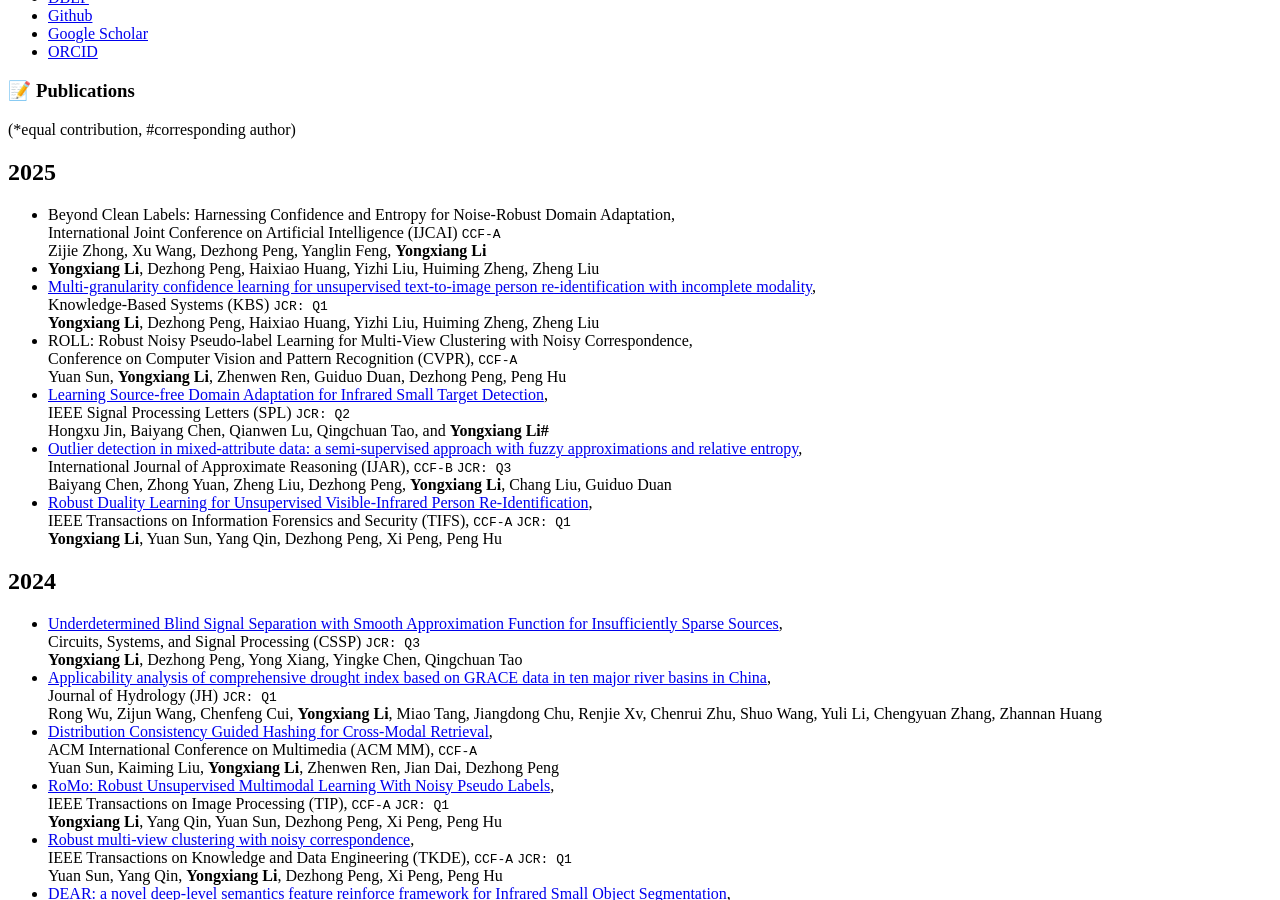
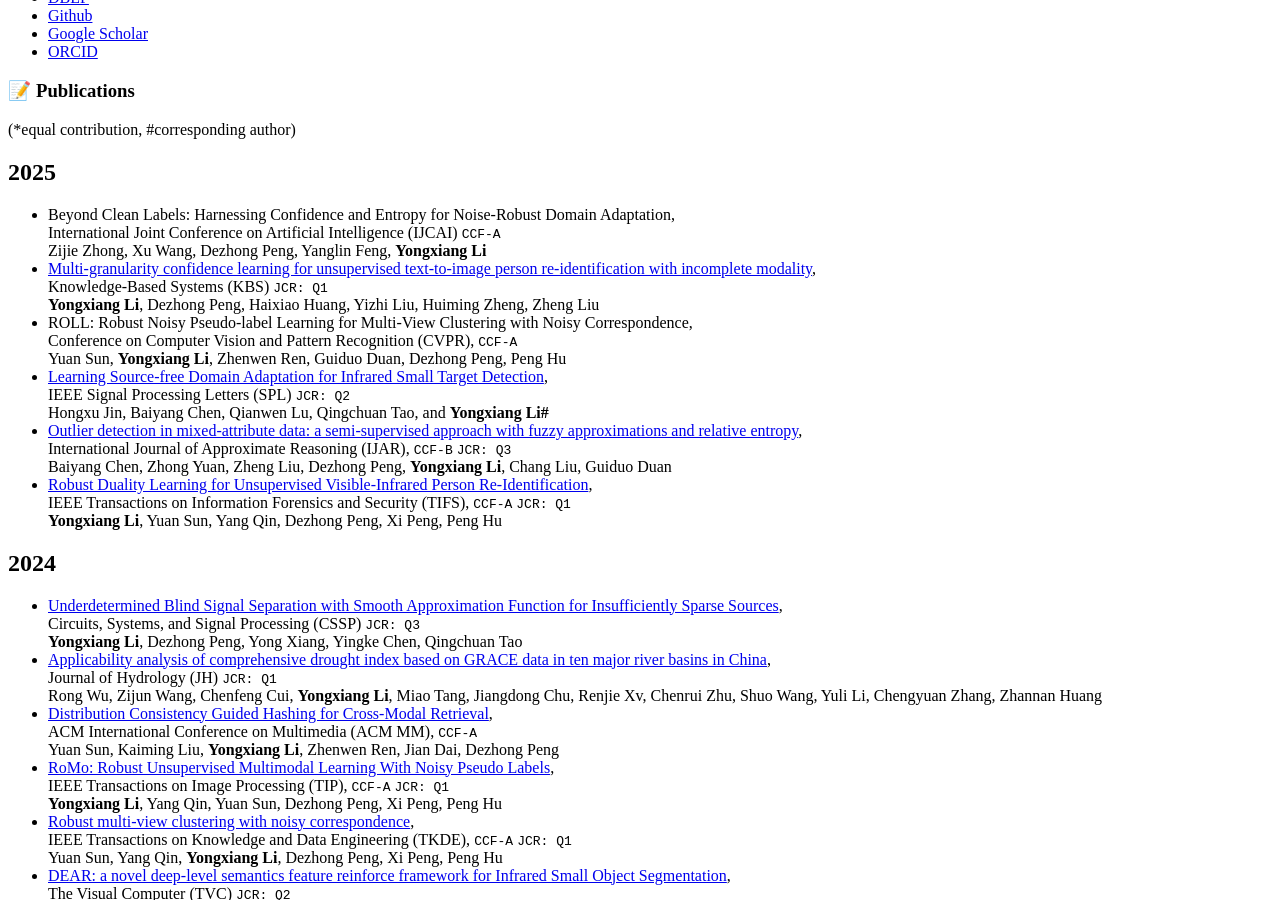
Before and after one commit to LYXRhythm/liyongxiang.github.io, a Jekyll site: the page built from _pages/includes/pub.md, in a window 1280 px wide and 900 px high, scrolled down 686 px. Built offline with Jekyll 4.4.1, drawn with Linux system fonts in a browser that asks for light colours; our own code applies the rules of GitHub Pages for plain Markdown files.

Commit message:
Update pub.md

```diff
--- a/_pages/includes/pub.md
+++ b/_pages/includes/pub.md
@@ -5,7 +5,6 @@
 ## 2025
 - Beyond Clean Labels: Harnessing Confidence and Entropy for Noise-Robust Domain Adaptation, <br> International Joint Conference on Artificial Intelligence (IJCAI) `CCF-A` <br> Zijie Zhong,
 Xu Wang, Dezhong Peng, Yanglin Feng, **Yongxiang Li**
-- **Yongxiang Li**, Dezhong Peng, Haixiao Huang, Yizhi Liu, Huiming Zheng, Zheng Liu
 - [Multi-granularity confidence learning for unsupervised text-to-image person re-identification with incomplete modality](https://www.sciencedirect.com/science/article/abs/pii/S095070512500351X), <br> Knowledge-Based Systems (KBS) `JCR: Q1` <br> **Yongxiang Li**, Dezhong Peng, Haixiao Huang, Yizhi Liu, Huiming Zheng, Zheng Liu
 - ROLL: Robust Noisy Pseudo-label Learning for Multi-View Clustering with Noisy Correspondence, <br> Conference on Computer Vision and Pattern Recognition (CVPR), `CCF-A` <br> Yuan Sun, **Yongxiang Li**, Zhenwen Ren, Guiduo Duan, Dezhong Peng, Peng Hu
 - [Learning Source-free Domain Adaptation for Infrared Small Target Detection](https://ieeexplore.ieee.org/document/10916925), <br> IEEE Signal Processing Letters (SPL) `JCR: Q2` <br> Hongxu Jin, Baiyang Chen, Qianwen Lu, Qingchuan Tao, and **Yongxiang Li#**
```
